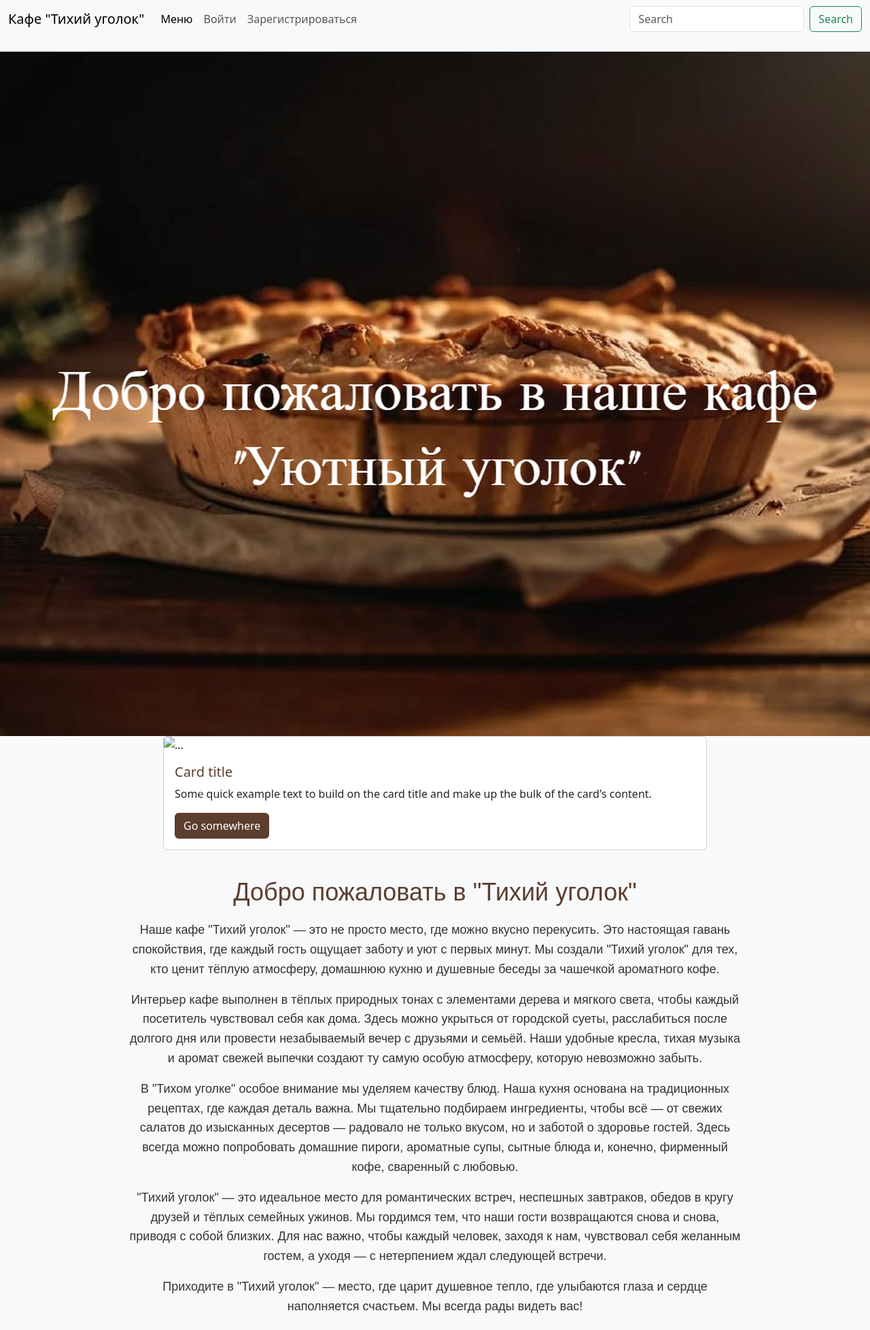
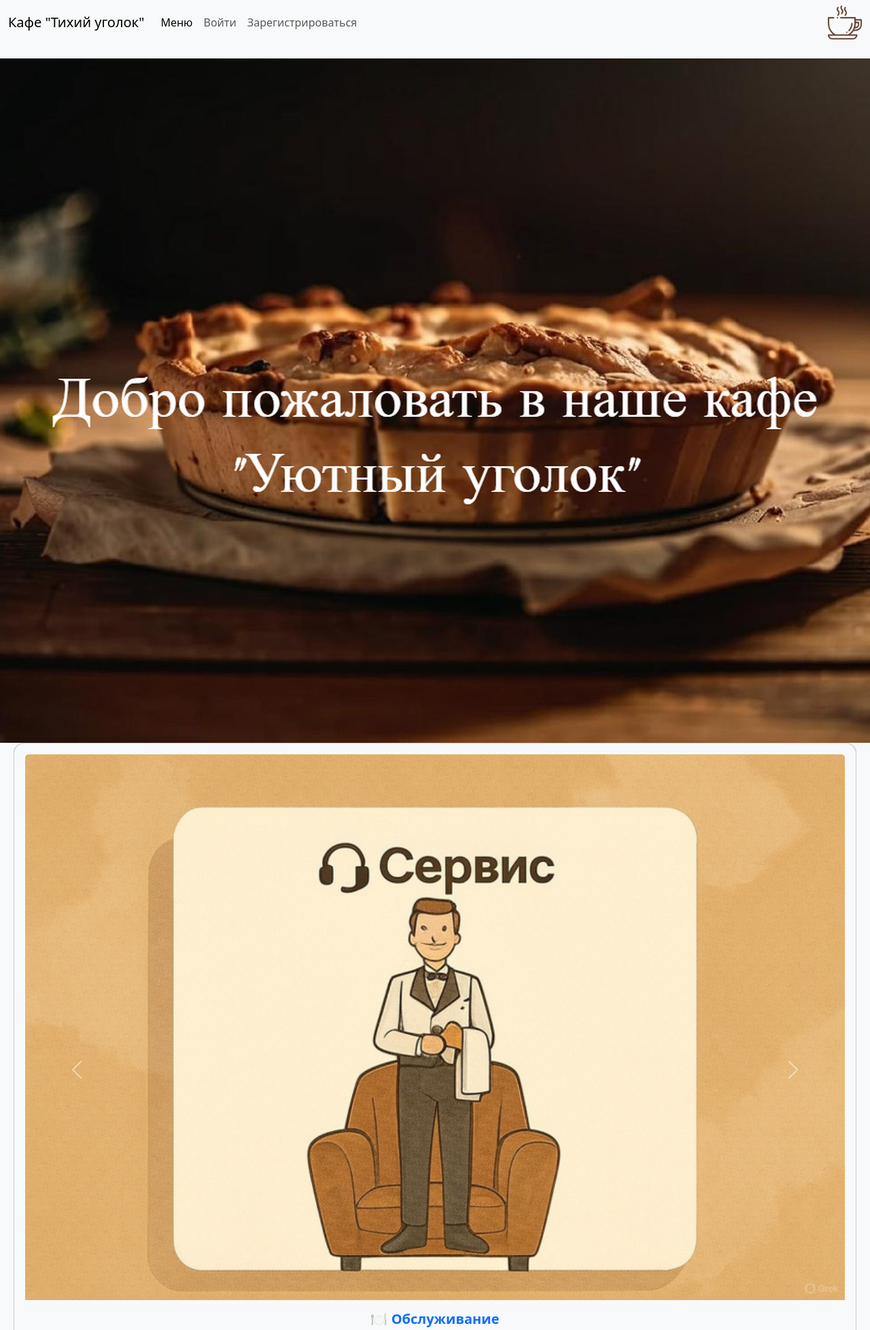
Before and after one commit to Vladislav-programmer1/Quite_corner_cafe, a Python web app: template templates/desktop/index.html in a window 1280 px wide; the page is wider, and only the part inside the window is pictured. Shown: the top 1957 px of that part at 68% size. Run offline with Jinja, Linux system fonts and the light colour scheme; the template is opened without the code that fills it, so the values that code supplies are empty.

Commit message:
UPDATED: index.html, _header.html ADDED: pictures for those templates

```diff
--- a/templates/desktop/fragments/_header.html
+++ b/templates/desktop/fragments/_header.html
@@ -35,10 +35,10 @@
                     </li>
                     {% endif %}
                 </ul>
-                <form class="d-flex" role="search">
-                    <input class="form-control me-2" type="search" placeholder="Search" aria-label="Search">
-                    <button class="btn btn-outline-success" type="submit">Search</button>
-                </form>
+                <div class="d-flex">
+                    <img src="{{ url_for('static', filename='img/icons/coffee-cup-icon.png') }}"
+                         alt="" height="50" width="50">
+                </div>
             </div>
         </div>
     </nav>
--- a/templates/desktop/index.html
+++ b/templates/desktop/index.html
@@ -6,15 +6,41 @@
     <div id="carouselExampleInterval" class="carousel slide carousel-fade" data-bs-ride="carousel">
         <div class="carousel-inner">
             <div class="carousel-item active" data-bs-interval="10000">
-                <div class="card custom-card">
-                    <img src="" class="card-img-top" alt="...">
+                <div class="card text-center shadow-sm rounded-4 bg-light p-3">
+                    <img src=" {{ url_for('static', filename='img/base/schedule.png') }} " class="card-img-top" alt="...">
                     <div class="card-body">
-                        <h5 class="card-title">Card title</h5>
-                        <p class="card-text">Some quick example text to build on the card title and make up the bulk of the card's content.</p>
-                        <a href="/" class="btn custom-btn">Go somewhere</a>
+                    <h5 class="card-title fw-bold text-primary mb-3">📅 Расписание</h5>
+                    <p class="card-text mb-1">
+                        <strong>Будние дни:</strong> с 7:00 до 23:00
+                    </p>
+                    <p class="card-text">
+                        <strong>Выходные и праздники:</strong> с 9:00 до 22:00
+                    </p>
                     </div>
                 </div>
             </div>
+            <div class="carousel-item active" data-bs-interval="10000">
+                <div class="card text-center shadow-sm rounded-4 bg-light p-3">
+                    <img src=" {{ url_for('static', filename='img/base/menu.png') }} " class="card-img-top" alt="...">
+                    <div class="card-body">
+                        <h5 class="card-title fw-bold text-primary mb-3">📖 Меню</h5>
+                        <p class="card-text mb-1">
+                        Наше меню — это изысканное сочетание вкуса и стиля: от классических блюд до кулинарных шедевров, которые порадуют даже самых требовательных гурманов.
+                        </p>
+                    </div>
+                </div>
+            </div>
+            <div class="carousel-item active" data-bs-interval="10000">
+                <div class="card text-center shadow-sm rounded-4 bg-light p-3">
+                    <img src=" {{ url_for('static', filename='img/base/service.png') }} " class="card-img-top" alt="...">
+                    <div class="card-body">
+                        <h5 class="card-title fw-bold text-primary mb-3">🍽️ Обслуживание</h5>
+                        <p class="card-text mb-1">
+                        Наш приоритет - ваше удовольствие. Мы стремимся сделать каждый визит незабываемым, предлагая первоклассное обслуживание персональный подход.
+                        </p>
+                    </div>
+                </div>
+              </div>
         </div>
         <button class="carousel-control-prev" type="button" data-bs-target="#carouselExampleInterval" data-bs-slide="prev">
             <span class="carousel-control-prev-icon" aria-hidden="true"></span>
```
Also changed, not shown: static/img/base/menu.png (added), static/img/base/schedule.png (added), static/img/base/service.png (added), static/img/icons/coffee-cup-icon.png (added).
